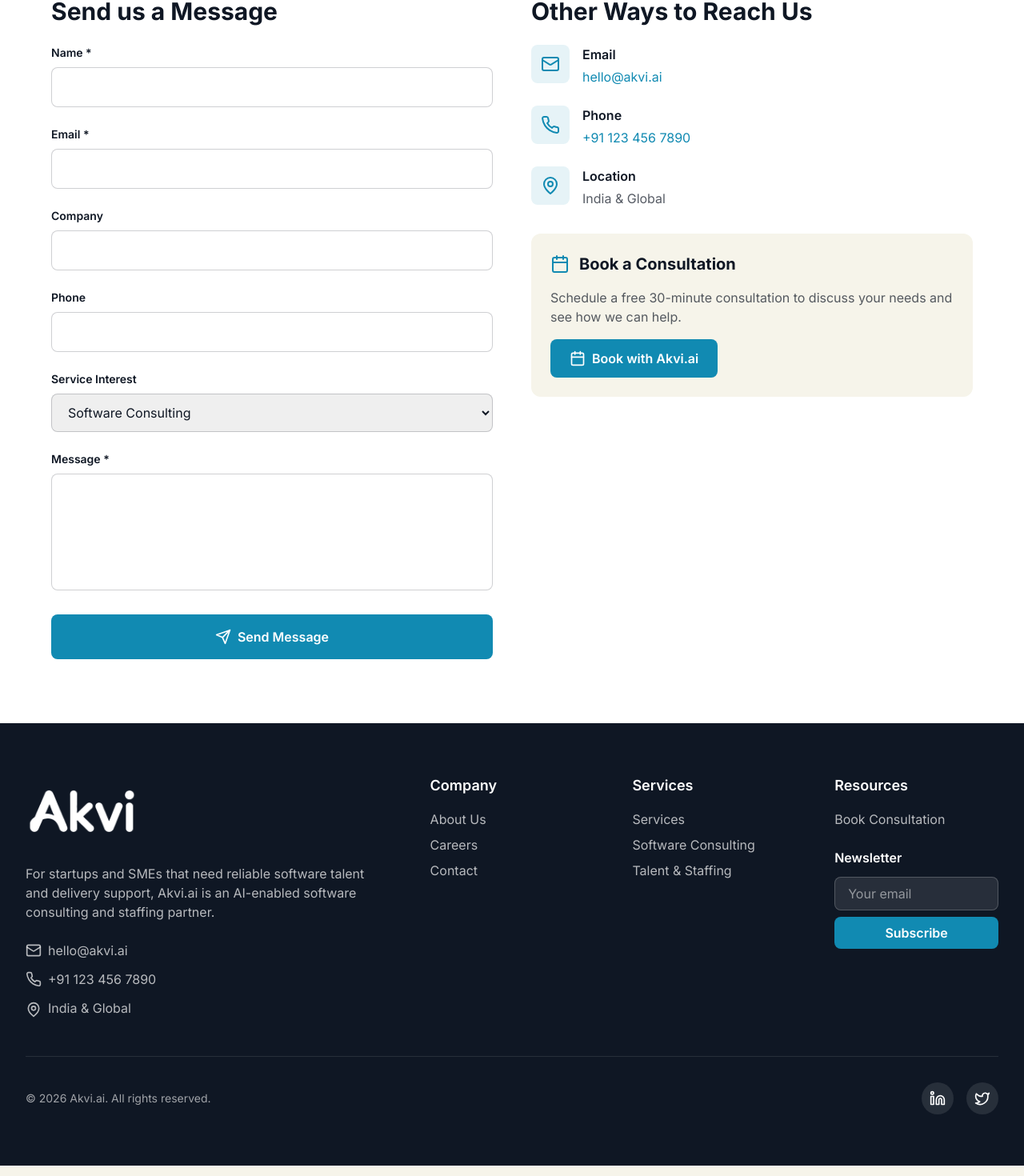
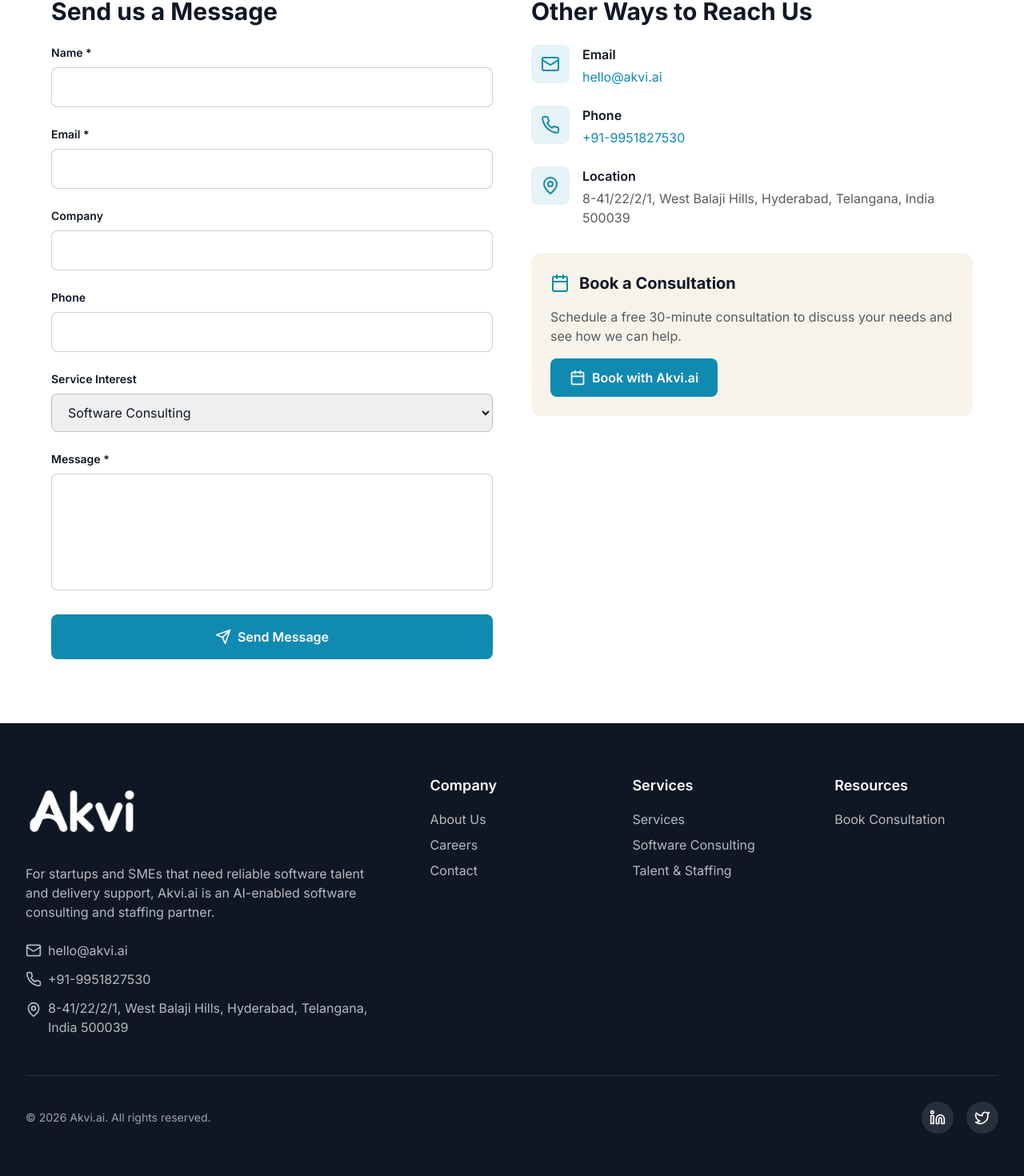
Before and after one commit to buildfast18/akvi.ai, a Next.js app: page /contact in a window 1280 px wide. Shown: the part 477-1947 px from the top of the page at 80% size. Built offline with nearby package versions, Linux system fonts and the light colour scheme; no server answers.

Commit message:
Clean up

```diff
--- a/app/contact/page.tsx
+++ b/app/contact/page.tsx
@@ -286,7 +286,7 @@
                       href="tel:+911234567890"
                       className="text-ocean-teal hover:text-deep-blue transition-colors"
                     >
-                      +91 123 456 7890
+                      +91-9951827530
                     </a>
                   </div>
                 </div>
@@ -296,7 +296,7 @@
                   </div>
                   <div>
                     <h3 className="font-semibold text-neutral-dark mb-1">Location</h3>
-                    <p className="text-neutral-dark/70">India & Global</p>
+                    <p className="text-neutral-dark/70">8-41/22/2/1, West Balaji Hills, Hyderabad, Telangana, India 500039</p>
                   </div>
                 </div>
               </div>
--- a/components/Footer.tsx
+++ b/components/Footer.tsx
@@ -61,11 +61,11 @@
                 className="flex items-center space-x-2 text-white/70 hover:text-light-aqua transition-colors"
               >
                 <Phone className="w-5 h-5" aria-hidden="true" />
-                <span>+91 123 456 7890</span>
+                <span>+91-9951827530</span>
               </a>
               <div className="flex items-start space-x-2 text-white/70">
                 <MapPin className="w-5 h-5 mt-1 flex-shrink-0" aria-hidden="true" />
-                <span>India & Global</span>
+                <span>8-41/22/2/1, West Balaji Hills, Hyderabad, Telangana, India 500039</span>
               </div>
             </div>
           </div>
@@ -119,7 +119,7 @@
                 </li>
               ))}
             </ul>
-            <div>
+            {/* <div>
               <h4 className="font-semibold mb-3">Newsletter</h4>
               <form className="flex flex-col space-y-2" onSubmit={(e) => e.preventDefault()}>
                 <input
@@ -135,7 +135,7 @@
                   Subscribe
                 </button>
               </form>
-            </div>
+            </div> */}
           </div>
         </div>
 
```
